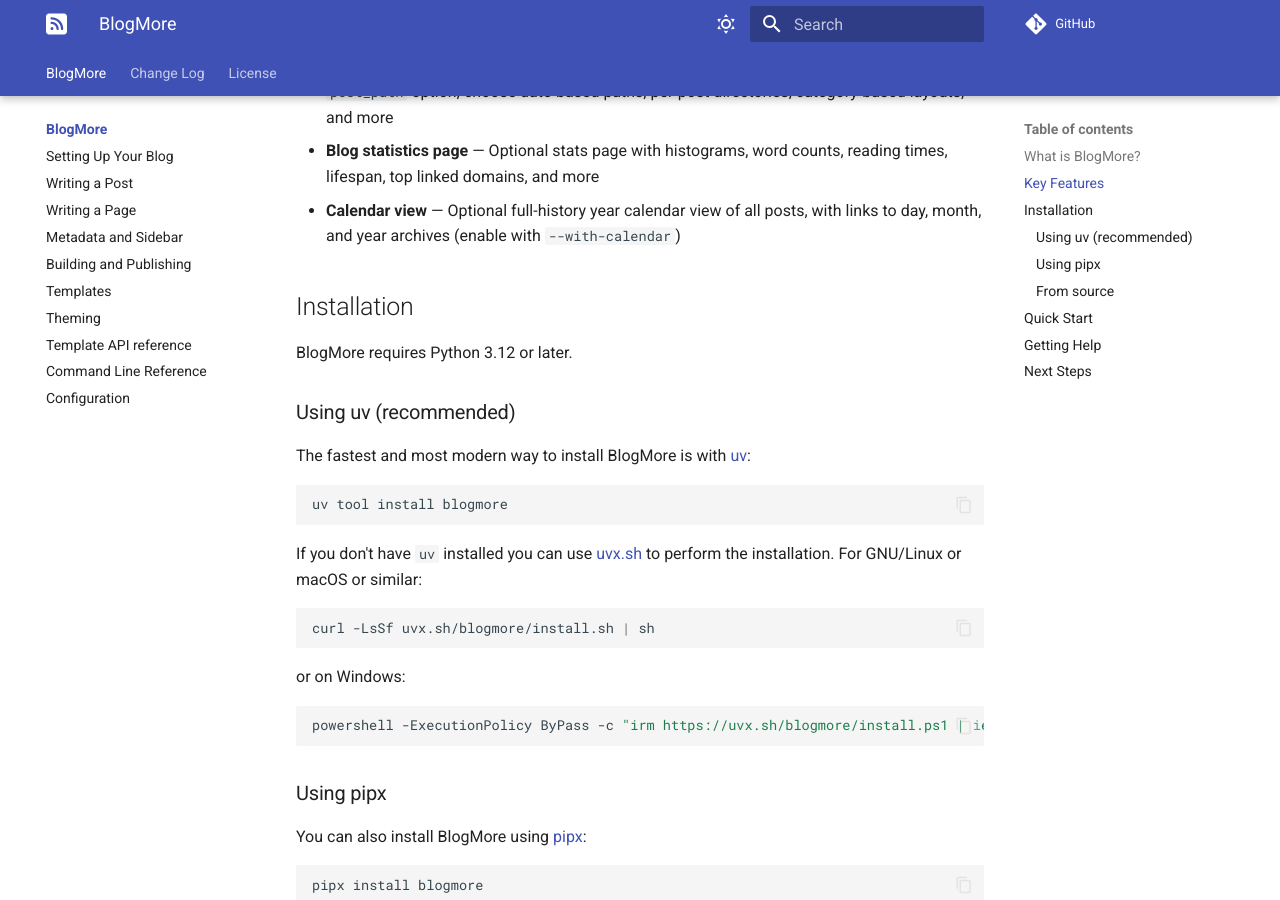
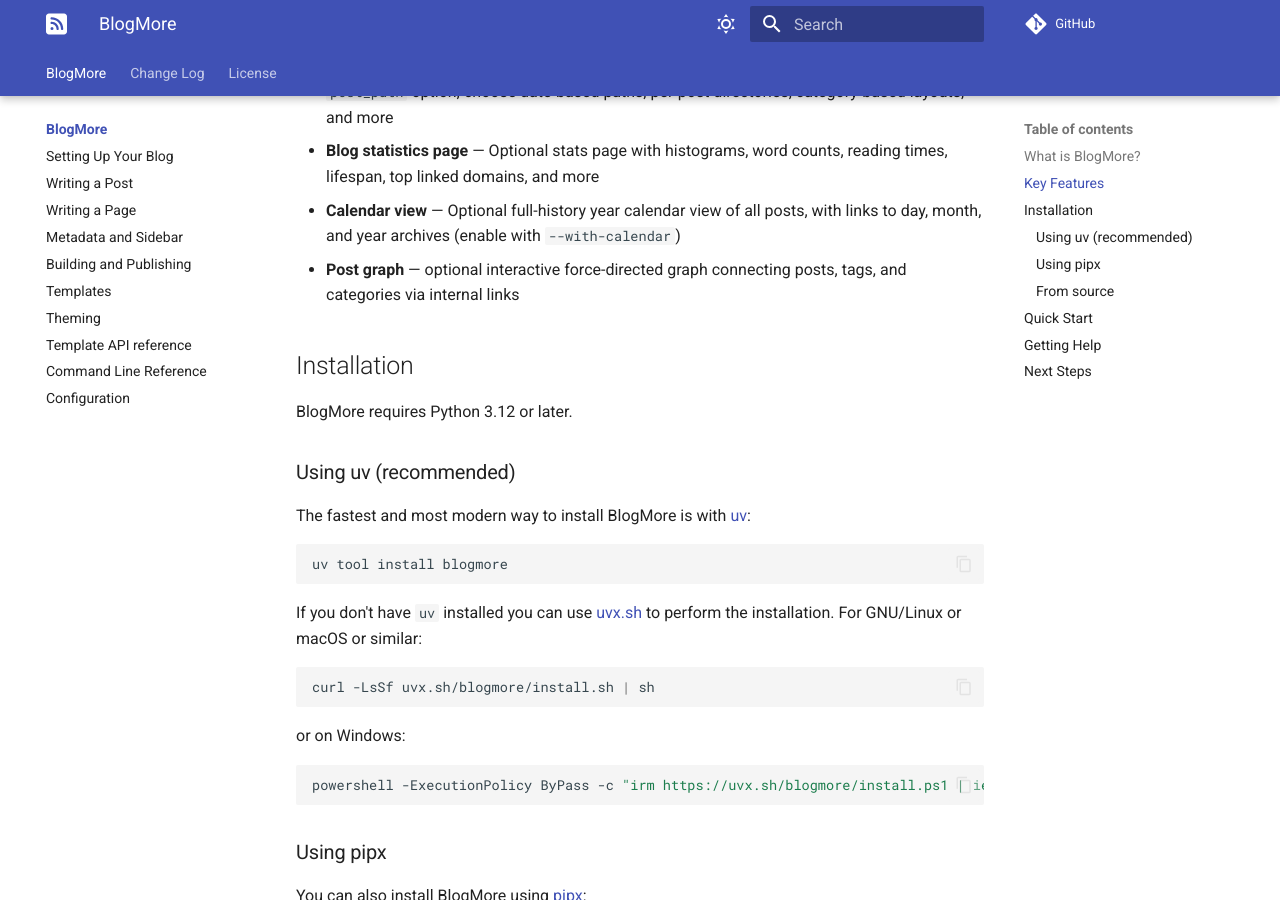
Before and after one commit to davep/blogmore, an MkDocs documentation site: the page built from docs/index.md, in a window 1280 px wide and 900 px high, scrolled down 1383 px. Built offline with MkDocs 1.6.1 and Material for MkDocs 9.7.7, drawn with Linux system fonts in a browser that asks for light colours; comment, search, counter and statistics services are not loaded.

Commit message:
Tweak the feature list of the docs

```diff
--- a/docs/index.md
+++ b/docs/index.md
@@ -31,6 +31,7 @@
 - **Flexible URL scheme for posts** - Fully configurable post output paths and URLs via the `post_path` option; choose date-based paths, per-post directories, category-based layouts, and more
 - **Blog statistics page** — Optional stats page with histograms, word counts, reading times, lifespan, top linked domains, and more
 - **Calendar view** — Optional full-history year calendar view of all posts, with links to day, month, and year archives (enable with `--with-calendar`)
+- **Post graph** — optional interactive force-directed graph connecting posts, tags, and categories via internal links
 
 ## Installation
 
```
